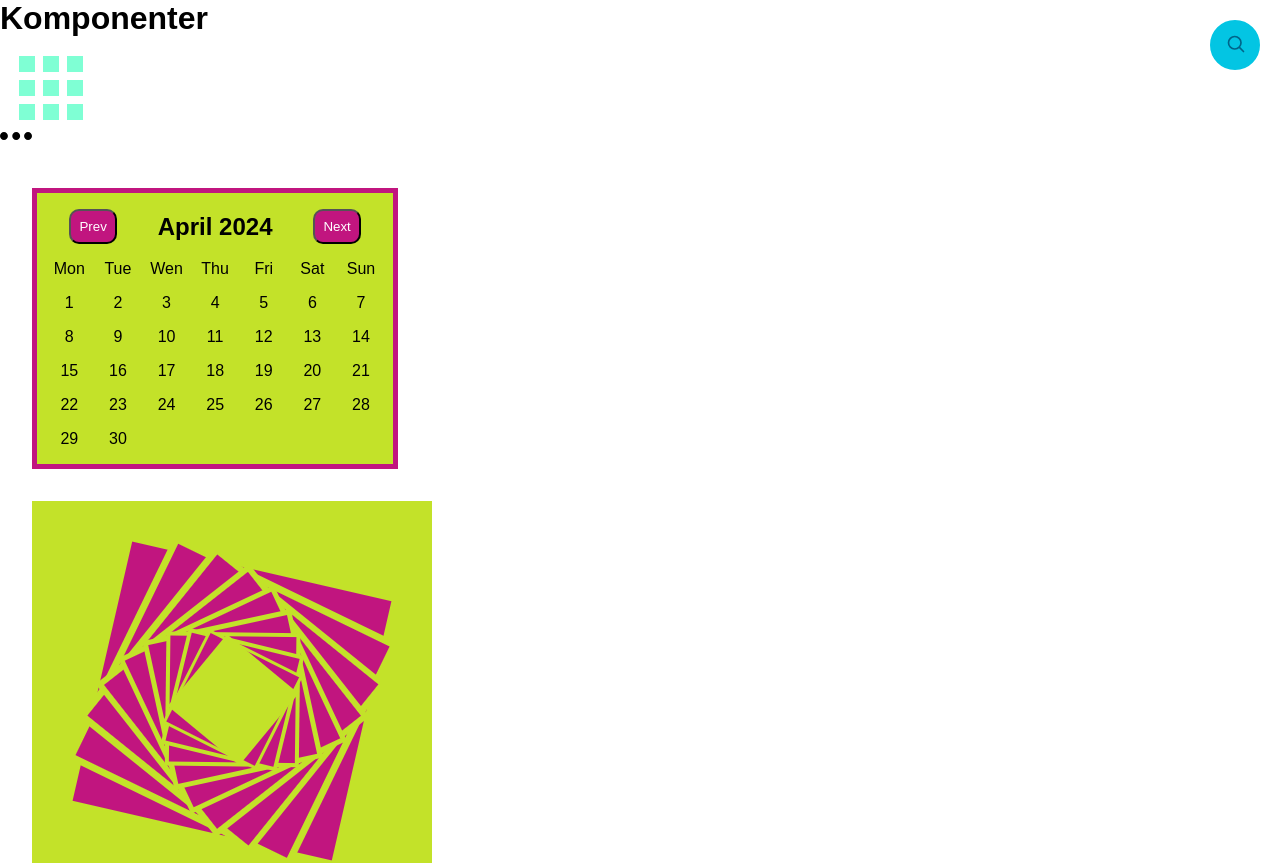
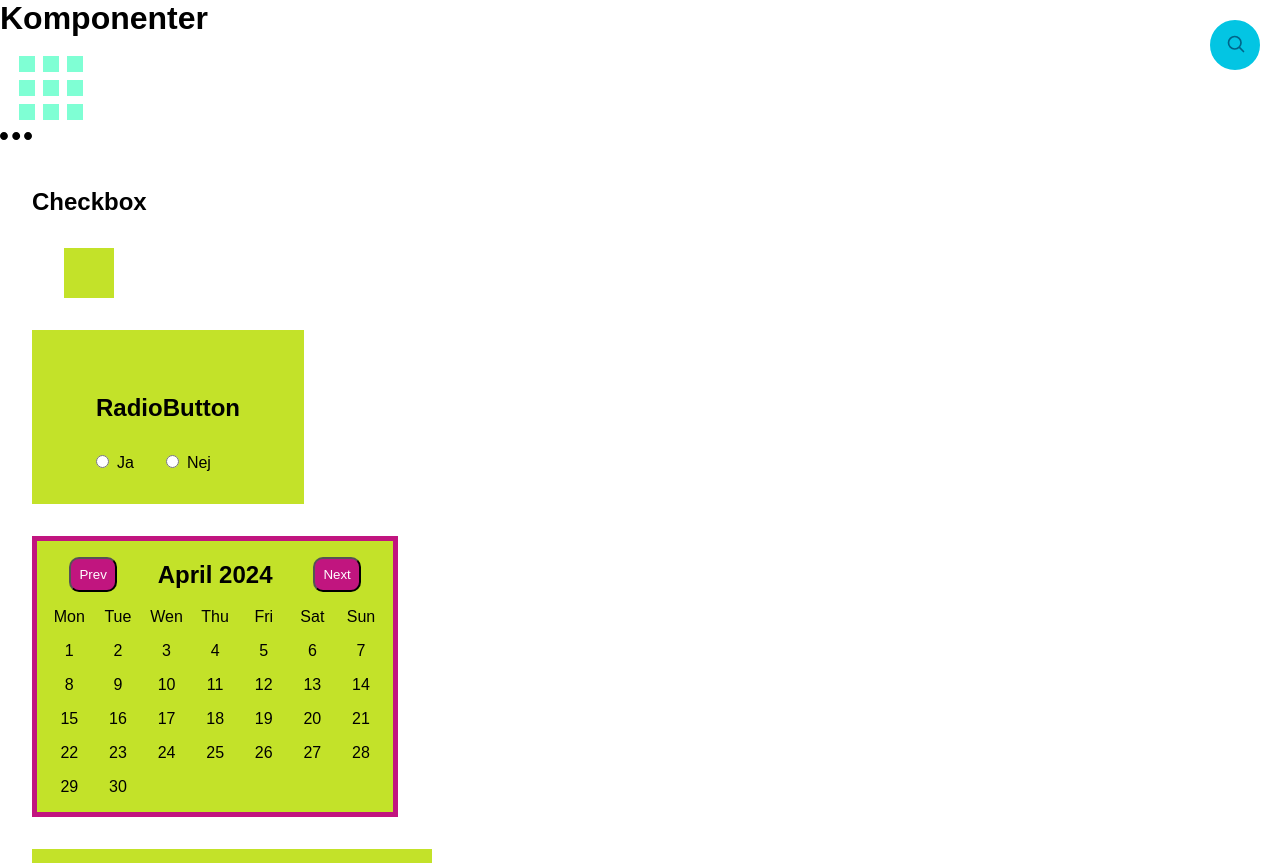
Before and after one commit to ZBajie/komponenter_Lars, a React (Vite) app: page / in a window 1280 px wide. Shown: the top 863 px of the page. Built offline with nearby package versions, Linux system fonts and the light colour scheme.

Commit message:
Checkbox

```diff
--- a/src/App.tsx
+++ b/src/App.tsx
@@ -7,6 +7,8 @@ import MeatballMenu from "./components/meatballMenu/MeatballMenu"
 import BentoMenu from "./components/BentoMenu/BentoMenu"
 import Spinner from "./components/Spinner/Spinner"
 import Calender from "./components/Calender/Calender"
+import RadioButton from "./components/RadioButton/RadioButton"
+import CheckBox from "./components/CheckBox/CheckBox"
 
 function App() {
   const [date, setDate] = useState("")
@@ -19,6 +21,8 @@ function App() {
       <h1>Komponenter</h1>
       <BentoMenu />
       <MeatballMenu />
+      <CheckBox />
+      <RadioButton />
       <Calender setDateChosed={setDateChosed} />
       <Spinner />
       <DatePicker
--- /dev/null
+++ b/src/components/CheckBox/CheckBox.scss
@@ -0,0 +1,35 @@
+.checkbox {
+  margin: $margin-secondary;
+  width: fit-content;
+  display: flex;
+  flex-direction: column;
+  justify-content: center;
+  align-items: center;
+  h2 {
+    margin-bottom: $margin-secondary;
+  }
+  div {
+    width: 50px;
+    height: 50px;
+    background-color: $background-color-primary;
+    transition: all 1s;
+    &:hover {
+      cursor: pointer;
+      box-shadow: 10px 10px 10px gray;
+    }
+    &:active {
+      width: 60px;
+      height: 60px;
+    }
+  }
+  .checkbox-clicked {
+    border: 5px solid $background-color-secondary;
+    display: flex;
+    justify-content: center;
+    align-items: center;
+    &::after {
+      content: "✔";
+      font-size: 3rem;
+    }
+  }
+}
--- /dev/null
+++ b/src/components/CheckBox/CheckBox.tsx
@@ -0,0 +1,18 @@
+import { useState } from "react"
+
+const CheckBox = () => {
+  const [checkBoxClicked, setCheckBoxClick] = useState(false)
+  return (
+    <section className="checkbox">
+      <h2>Checkbox</h2>
+      <div
+        className={`${checkBoxClicked && "checkbox-clicked"}`}
+        onClick={() => {
+          setCheckBoxClick(!checkBoxClicked)
+        }}
+      ></div>
+    </section>
+  )
+}
+
+export default CheckBox
--- a/src/style/style.scss
+++ b/src/style/style.scss
@@ -5,3 +5,5 @@
 @import "./../components/DatePicker/DatePicker";
 @import "./../components/Spinner/Spinner.scss";
 @import "./../components/Calender/Calender.scss";
+@import "./../components/RadioButton/RadioButton.scss";
+@import "./../components/CheckBox/CheckBox.scss";
```
